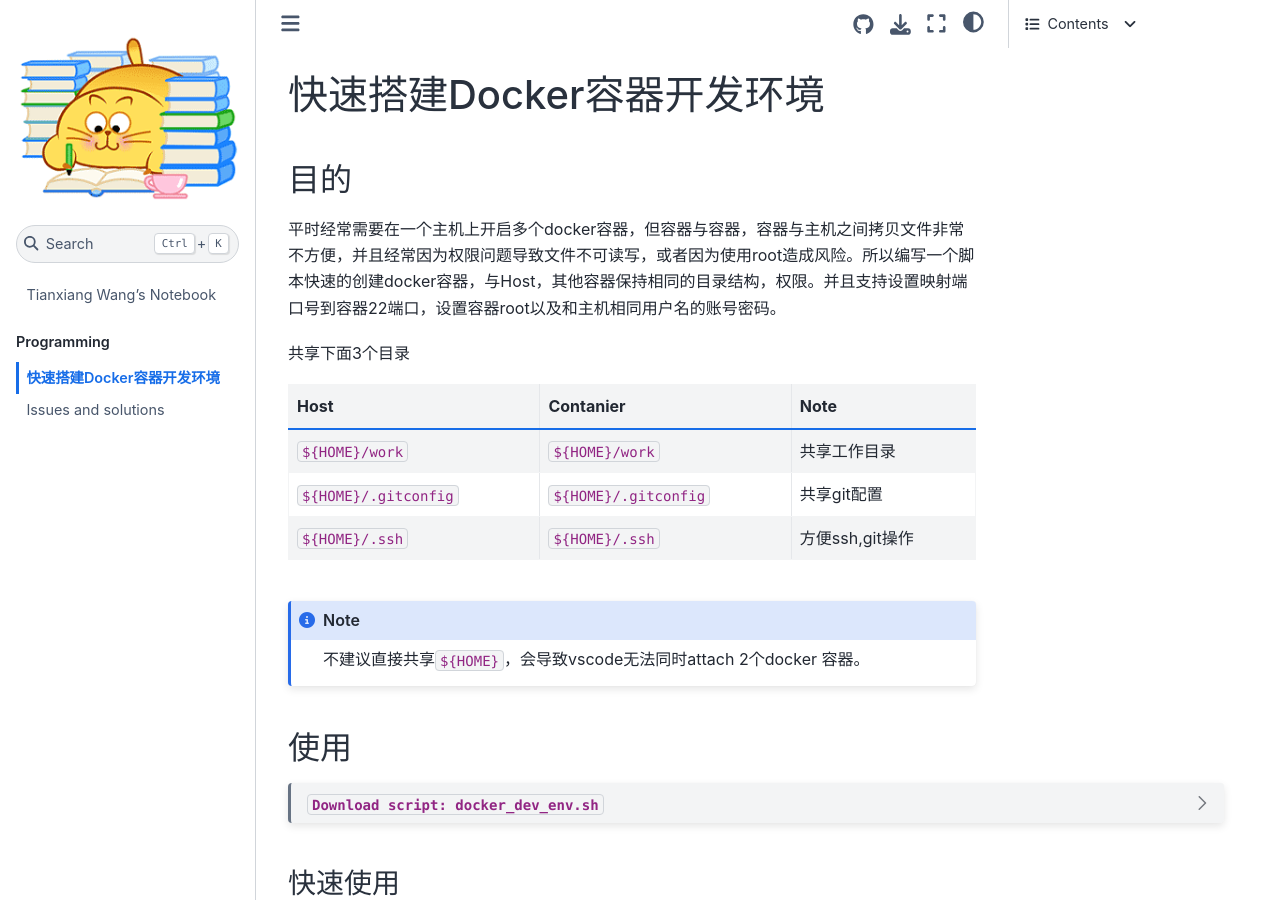
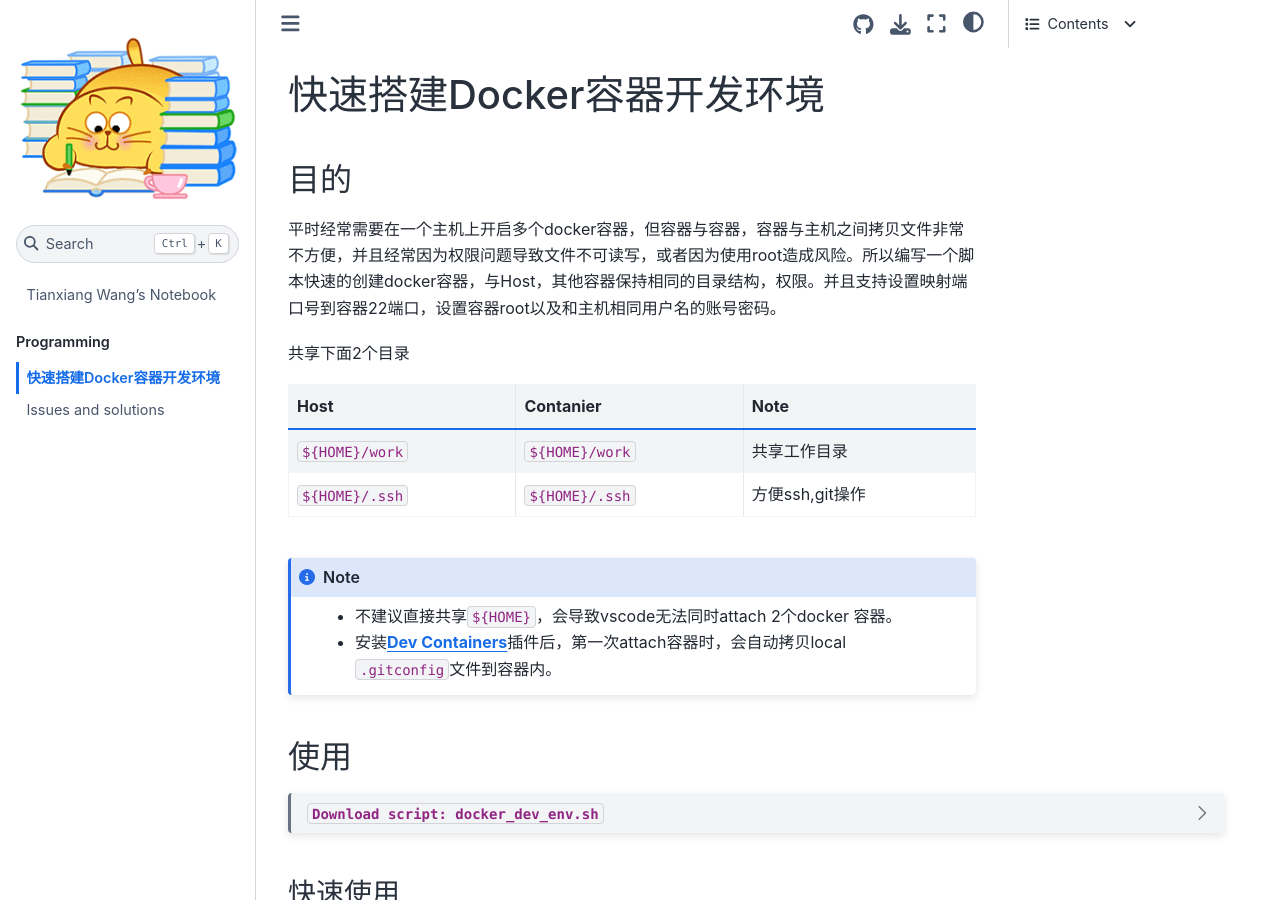
Before and after one commit to wangtianxiang/notebook, a Jupyter Book: the page built from programming/docker.md, in a window 1280 px wide and 900 px high. Built offline with Jupyter Book 1.0.4 settings and Sphinx 7.4.7 and the Sphinx Book theme 1.1.4, drawn with Linux system fonts in a browser that asks for light colours; comment, search, counter and statistics services are not loaded.

Commit message:
Do not share .gitconfig

````diff
--- a/programming/docker.md
+++ b/programming/docker.md
@@ -2,16 +2,16 @@
 ## 目的
 平时经常需要在一个主机上开启多个docker容器，但容器与容器，容器与主机之间拷贝文件非常不方便，并且经常因为权限问题导致文件不可读写，或者因为使用root造成风险。所以编写一个脚本快速的创建docker容器，与Host，其他容器保持相同的目录结构，权限。并且支持设置映射端口号到容器22端口，设置容器root以及和主机相同用户名的账号密码。
 
-共享下面3个目录
+共享下面2个目录
 
 Host | Contanier | Note
 ---------|----------|---------
 `${HOME}/work` | `${HOME}/work` | 共享工作目录
-`${HOME}/.gitconfig` | `${HOME}/.gitconfig` | 共享git配置
 `${HOME}/.ssh` | `${HOME}/.ssh` | 方便ssh,git操作
 
 ```{note}
-不建议直接共享`${HOME}`，会导致vscode无法同时attach 2个docker 容器。
+- 不建议直接共享`${HOME}`，会导致vscode无法同时attach 2个docker 容器。
+- 安装[**Dev Containers**](https://code.visualstudio.com/remote/advancedcontainers/sharing-git-credentials)插件后，第一次attach容器时，会自动拷贝local `.gitconfig`文件到容器内。
 ```
 
 ## 使用
````
Also changed, not shown: 1 other file.
